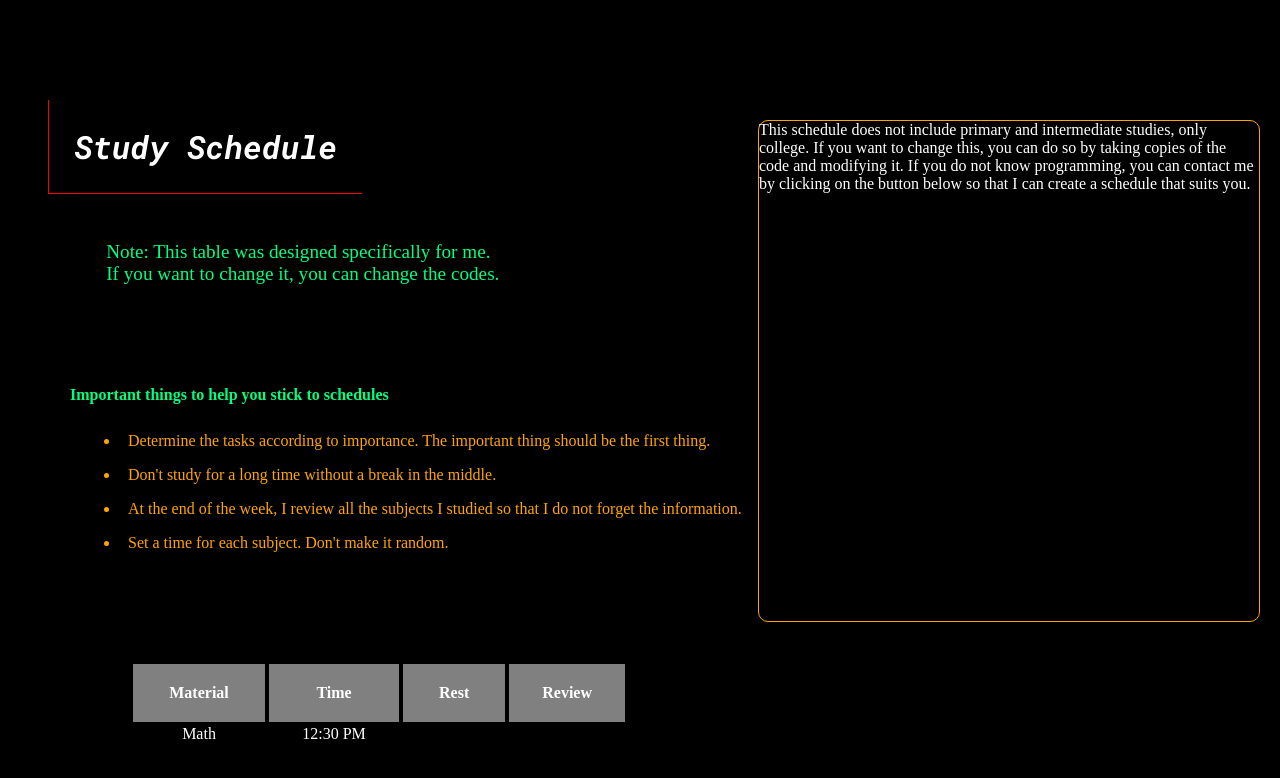
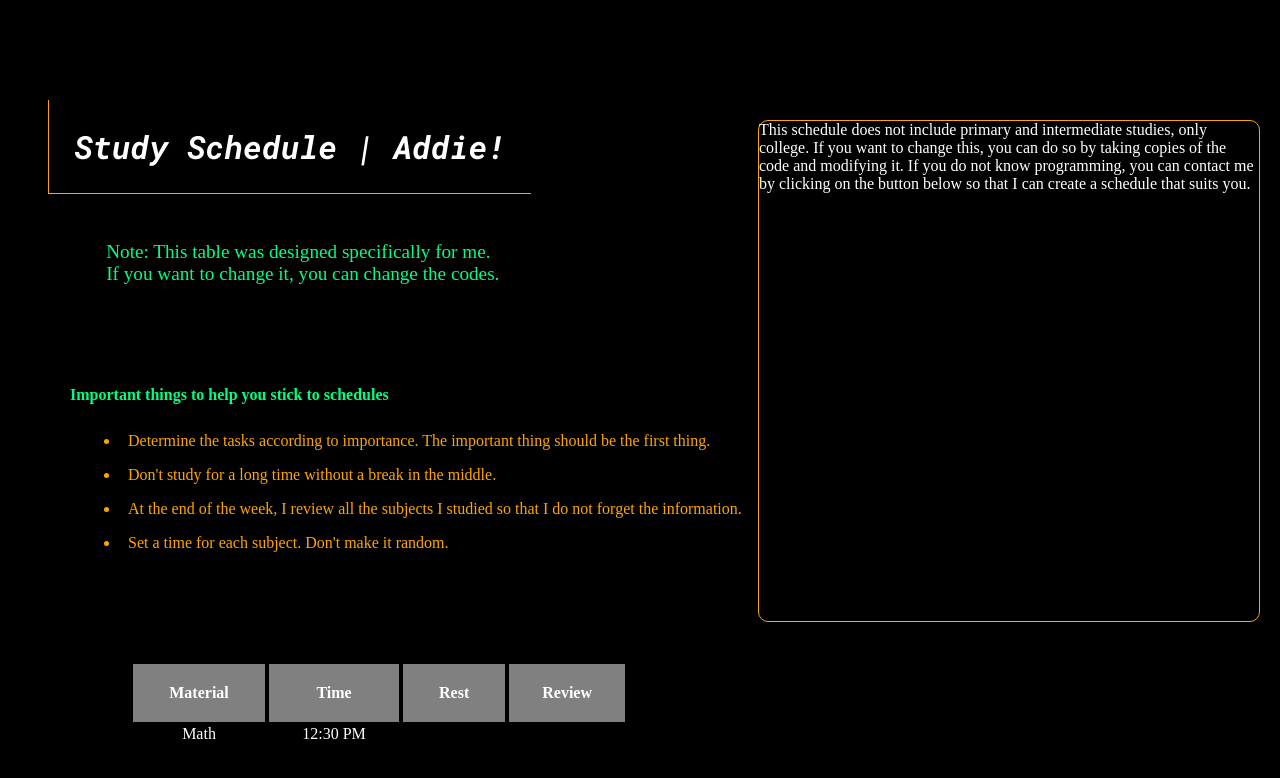
Before and after one commit to AddieX/StudySchedule, a website: page index.html in a window 1280 px wide. Drawn offline with Linux system fonts and the light colour scheme.

Commit message:
Style Changes!

```diff
--- a/index.html
+++ b/index.html
@@ -8,9 +8,9 @@
   </head>
   <body>
     <div class="header-text">
-      <h1 class="header">Study Schedule</h1>
+      <h1 class="header">Study Schedule | Addie!</h1>
       <div class="box">
-        <p>
+        <p class="box-text">
           This schedule does not include primary and intermediate studies, only
           college. If you want to change this, you can do so by taking copies of
           the code and modifying it. If you do not know programming, you can
--- a/src/Css/style.css
+++ b/src/Css/style.css
@@ -12,7 +12,7 @@ body {
 }
 
 .header {
-  border: solid thin red;
+  border: solid thin orange;
   border-top-style: unset;
   border-right-style: unset;
   display: inline-block;
```
Also changed, not shown: package.json (added, +12 -0 lines).
